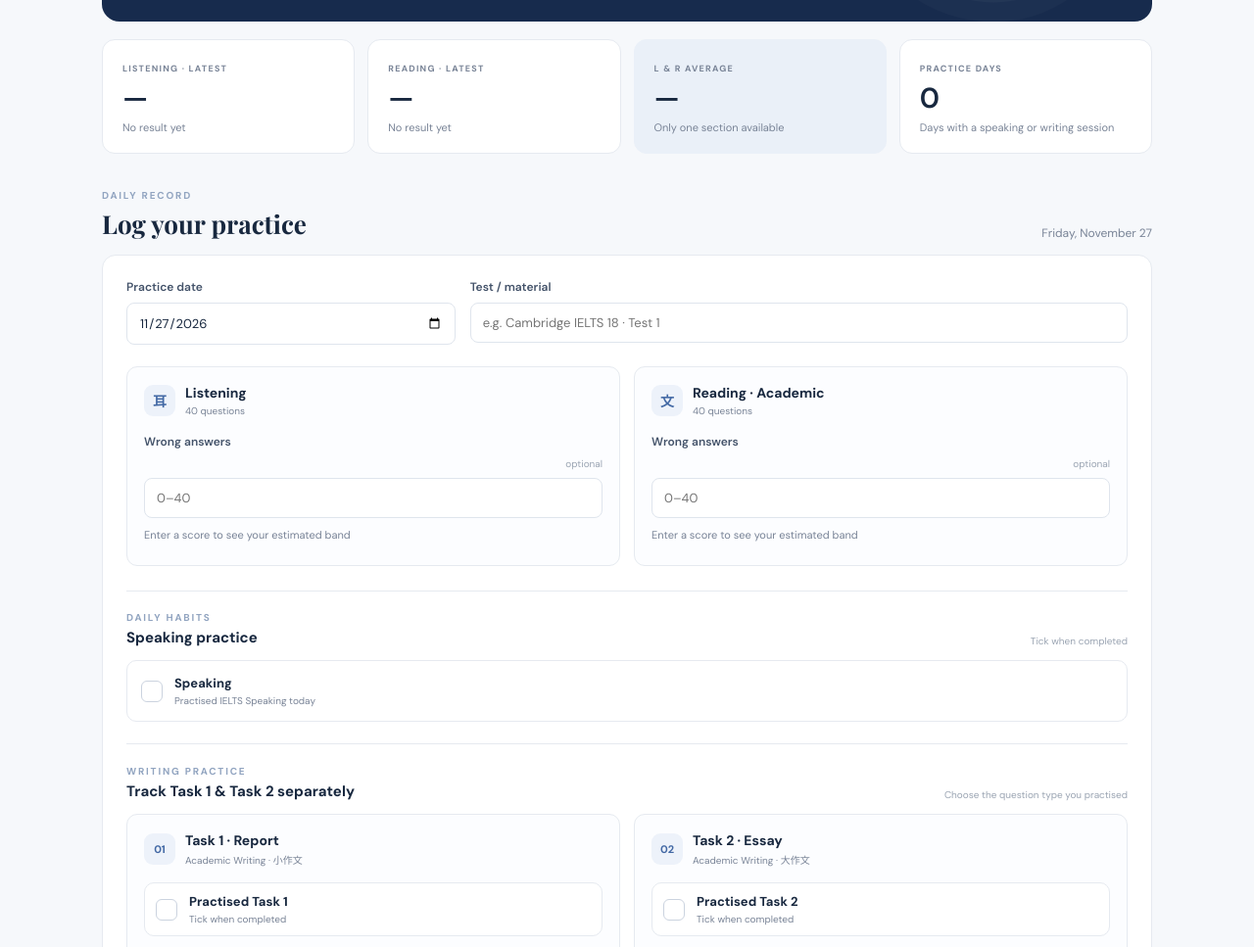
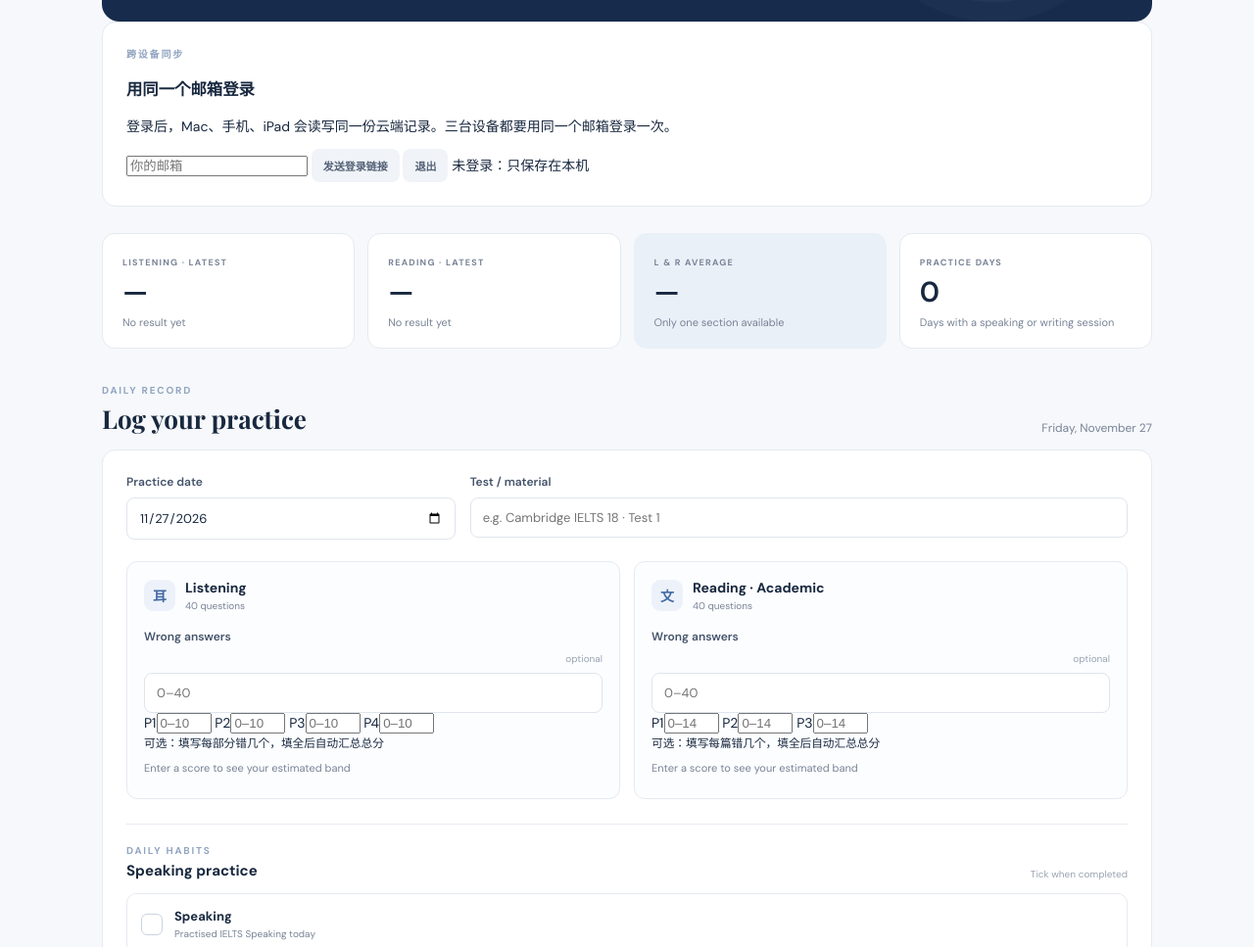
Before and after one commit to y2752902-ui/iletstraker, a plain HTML site: page index.html in a window 1280 px wide. Shown: the part 306-1273 px from the top of the page at 98% size. Drawn offline with nearby package versions, Linux system fonts and the light colour scheme; a web font is replaced by a local one.

Commit message:
Update index.html

```diff
--- a/index.html
+++ b/index.html
@@ -26,6 +26,20 @@
       <div class="welcome-art" aria-hidden="true"><span>7.0</span><small>YOUR NEXT MILESTONE</small></div>
     </section>
 
+    <section class="sync-panel panel">
+      <div>
+        <p class="eyebrow">跨设备同步</p>
+        <h3>用同一个邮箱登录</h3>
+        <p class="sync-hint">登录后，Mac、手机、iPad 会读写同一份云端记录。三台设备都要用同一个邮箱登录一次。</p>
+      </div>
+      <div class="sync-controls">
+        <input id="emailInput" type="email" placeholder="你的邮箱">
+        <button id="loginBtn" class="button button-small button-quiet" type="button">发送登录链接</button>
+        <button id="logoutBtn" class="button button-small button-quiet" type="button" hidden>退出</button>
+        <span id="syncStatus">未登录：只保存在本机</span>
+      </div>
+    </section>
+
     <section class="stats-grid" aria-label="Overview">
       <article class="stat-card"><span class="stat-label">LISTENING · LATEST</span><strong id="latestListening">—</strong><small id="latestListeningMeta">No result yet</small></article>
       <article class="stat-card"><span class="stat-label">READING · LATEST</span><strong id="latestReading">—</strong><small id="latestReadingMeta">No result yet</small></article>
@@ -48,11 +62,24 @@
           <div class="score-box">
             <div class="score-title"><span class="section-icon">耳</span><div><b>Listening</b><small>40 questions</small></div></div>
             <label class="field">Wrong answers <span class="optional">optional</span><input type="number" id="listeningWrong" min="0" max="40" step="1" placeholder="0–40"></label>
+            <div class="parts-grid">
+              <label>P1<input type="number" id="listeningPart1" min="0" max="10" step="1" placeholder="0–10"></label>
+              <label>P2<input type="number" id="listeningPart2" min="0" max="10" step="1" placeholder="0–10"></label>
+              <label>P3<input type="number" id="listeningPart3" min="0" max="10" step="1" placeholder="0–10"></label>
+              <label>P4<input type="number" id="listeningPart4" min="0" max="10" step="1" placeholder="0–10"></label>
+            </div>
+            <small class="parts-hint">可选：填写每部分错几个，填全后自动汇总总分</small>
             <div class="score-result" id="listeningResult">Enter a score to see your estimated band</div>
           </div>
           <div class="score-box">
             <div class="score-title"><span class="section-icon">文</span><div><b>Reading · Academic</b><small>40 questions</small></div></div>
             <label class="field">Wrong answers <span class="optional">optional</span><input type="number" id="readingWrong" min="0" max="40" step="1" placeholder="0–40"></label>
+            <div class="parts-grid reading-parts">
+              <label>P1<input type="number" id="readingPart1" min="0" max="14" step="1" placeholder="0–14"></label>
+              <label>P2<input type="number" id="readingPart2" min="0" max="14" step="1" placeholder="0–14"></label>
+              <label>P3<input type="number" id="readingPart3" min="0" max="14" step="1" placeholder="0–14"></label>
+            </div>
+            <small class="parts-hint">可选：填写每篇错几个，填全后自动汇总总分</small>
             <div class="score-result" id="readingResult">Enter a score to see your estimated band</div>
           </div>
         </div>
@@ -112,6 +139,8 @@
 
     <footer><span>IELTS TRACKER</span><span>Your data stays in this browser unless you export it.</span></footer>
   </main>
+
+  <script src="https://cdn.jsdelivr.net/npm/@supabase/supabase-js@2"></script>
   <script src="app.js"></script>
 </body>
 </html>
```
